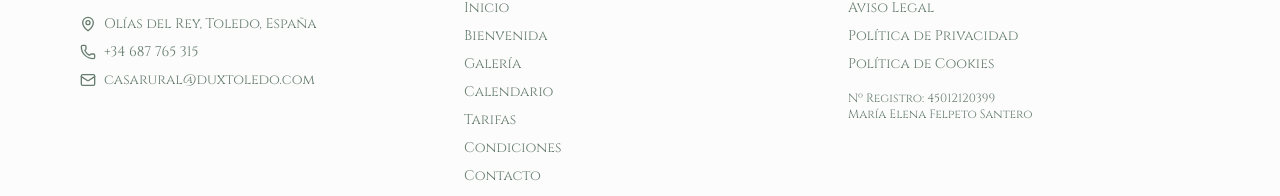
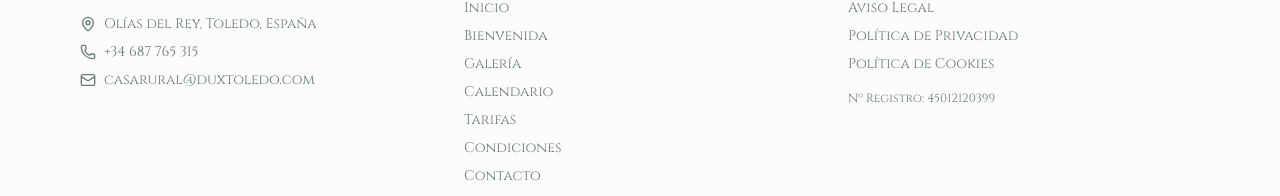
Before and after one commit to jlpascual90-spec/web_casarural_verde, a Next.js app in the folder app/: page / in a window 1280 px wide. Shown: the part 9425-9621 px from the top of the page. Built offline with nearby package versions, Linux system fonts and the light colour scheme.

Commit message:
Update Footer sin nombre Elena

```diff
--- a/app/components/Footer.tsx
+++ b/app/components/Footer.tsx
@@ -109,7 +109,6 @@ export function Footer() {
             </ul>
             <div className="mt-4 text-xs text-muted-foreground">
               <p>Nº Registro: 45012120399</p>
-              <p>María Elena Felpeto Santero</p>
             </div>
           </div>
         </div>
```
